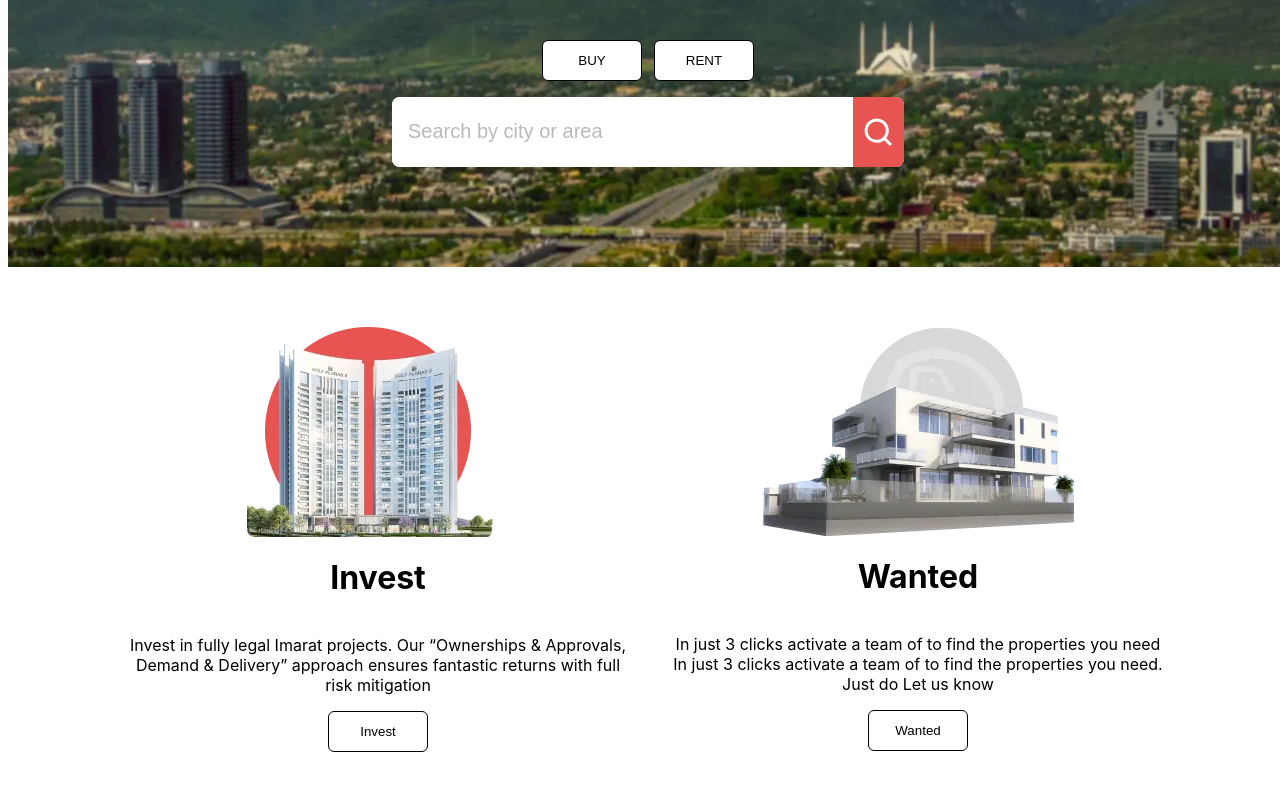
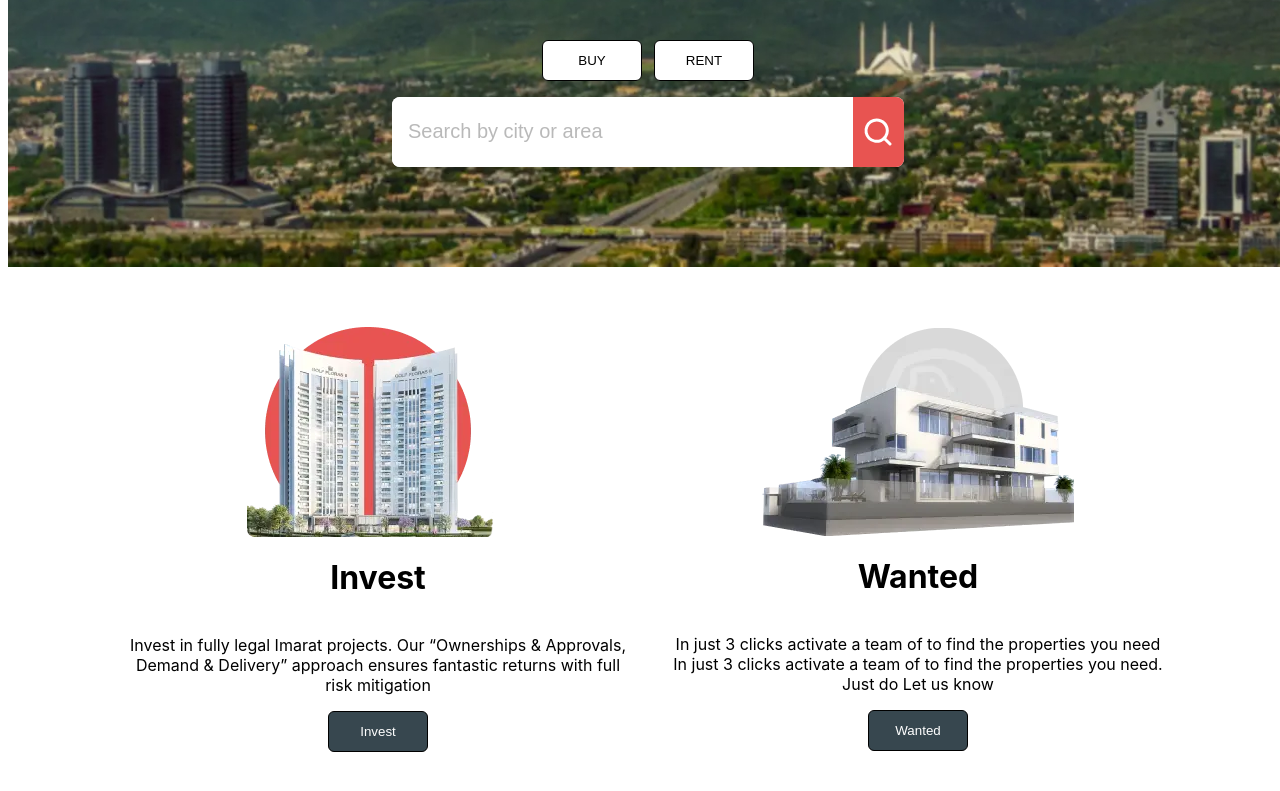
Before and after one commit to arslanshahab/graana, a React (Create React App) app: page / in a window 1280 px wide. Shown: the part 297-1088 px from the top of the page. Built offline with nearby package versions, Linux system fonts and the light colour scheme.

Commit message:
buttons added

```diff
--- a/src/components/Section/Section.jsx
+++ b/src/components/Section/Section.jsx
@@ -17,13 +17,13 @@ return(
       {<Title text={"Invest"}/>}
       {<Description text={"Invest in fully legal Imarat projects. Our “Ownerships & Approvals, Demand & Delivery” approach ensures fantastic returns with full risk mitigation"}/> }
 
-      {<Button title={"Invest"} size={"md"} type={"primary"} />}
+      {<Button title={"Invest"} size={"md"} type={"secondary"} />}
     </div>
     <div className={styles.wanted_styles}>
       <img src={wanted} alt="Section Image" />
       {<Title text={"Wanted"}/>}
       {<Description text={"In just 3 clicks activate a team of to find the properties you need In just 3 clicks activate a team of to find the properties you need. Just do Let us know"}/> }
-      <Button title={"Wanted"} size={"md"} type={"primary"} />
+      <Button title={"Wanted"} size={"md"} type={"secondary"} />
     </div>
     </div>
 );
```
